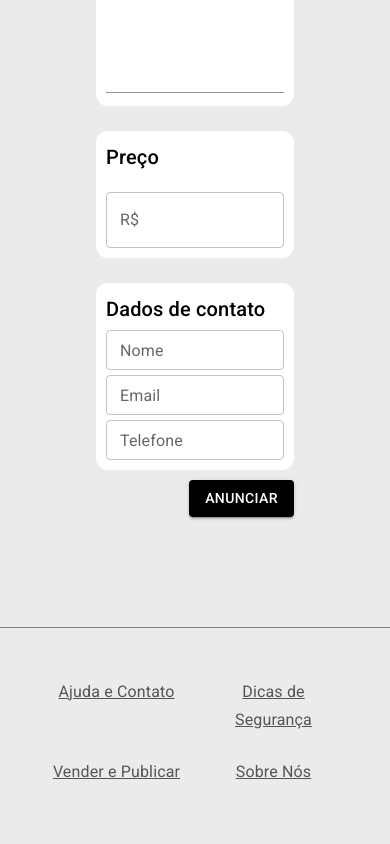
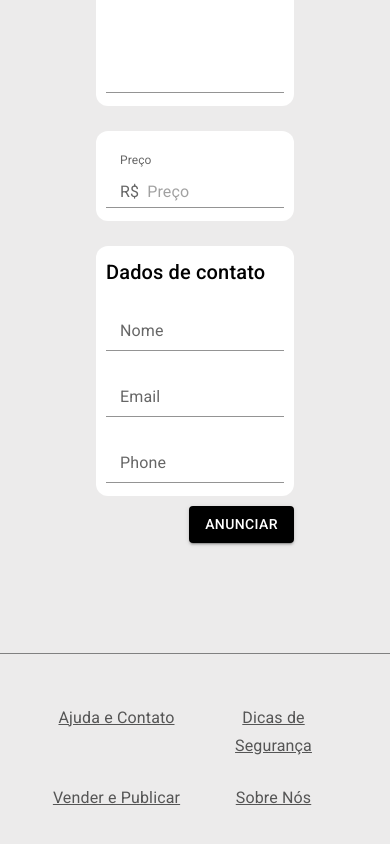
Before and after one commit to DiegoReso/Anunx-React18-NextJS13.4, a Next.js app: page /user/publish in a window 390 px wide. Shown: the part 960-1804 px from the top of the page. Built offline with nearby package versions, Linux system fonts and the light colour scheme.

Commit message:
name,price,email and phone validation

```diff
--- a/app/user/publish/page.js
+++ b/app/user/publish/page.js
@@ -15,6 +15,9 @@ const styleInputLabel ={
   color : 'black'
 }
 
+const formStyle = {
+  mt: '15px'
+}
 
 
 const validationSchema = yup.object().shape({
@@ -29,6 +32,18 @@ const validationSchema = yup.object().shape({
     .min(50, 'Escreva uma descrição com min 50 caracteres')
     .required('Campo Obrigatório'),
 
+    price: yup.number()
+    .required('Campo Obrigatório'),
+
+    name: yup.string()
+    .required('Campo Obrigatório'),
+
+    email: yup.string()
+    .email('Digite um email válido')
+    .required('Campo Obrigatório'),
+
+    phone: yup.number()
+    .required('Campo Obrigatório')
 })
 
 
@@ -70,6 +85,10 @@ const Publish =()=>{
           title: '',
           category: '',
           description: '',
+          price: '',
+          name: '',
+          email: '',
+          phone:'',
         }}
         validationSchema={validationSchema}
         onSubmit={(values)=>{
@@ -293,6 +312,8 @@ const Publish =()=>{
                     <InputLabel sx={styleInputLabel}>Escreva os detalhes do item que esta vendendo</InputLabel>
                     <Input
                       name="description"
+                      value={values.description}
+                      onChange={handleChange}
                       multiline
                       rows={6}
 
@@ -309,23 +330,23 @@ const Publish =()=>{
                 sx={{mt: '25px'}}
                 >
                   <Box sx={{bgcolor:'white',borderRadius: '12px', p:'10px'}}>
-                    <Typography
-                    component="h6"
-                    variant="h6"
-                    >
-                      Preço
-                    </Typography>
+
                     <br />
-                      <FormControl fullWidth variant="outlined">
-
-                        <OutlinedInput
-                          onChange={()=>{}}
-                          startAdornment ={<InputAdornment position="start">R$</InputAdornment>}
+                      <FormControl fullWidth error={errors.price}>
+                        <InputLabel>Preço</InputLabel>
+                        <Input
+                          name="price"
+                          value={values.price}
+                          onChange={handleChange}
+                          startAdornment ={<InputAdornment sx={{ml:'14px'}}position="start">R$</InputAdornment>}
                           labelWidth={40}
+                          placeholder="Preço"
 
                       />
 
-
+                      <FormHelperText>
+                        {errors.price}
+                      </FormHelperText>
                     </FormControl>
                   </Box>
                 </Container>
@@ -343,28 +364,51 @@ const Publish =()=>{
                   >
                     Dados de contato
                   </Typography>
-                  <TextField
-                    sx={{mt: '5px'}}
-                    label="Nome"
-                    size="small"
-                    variant="outlined"
-                    fullWidth
-                  />
 
-                    <TextField
-                    sx={{mt: '5px'}}
-                    label="Email"
-                    size="small"
-                    variant="outlined"
-                    fullWidth
-                  />
-                    <TextField
-                    sx={{mt: '5px'}}
-                    label="Telefone"
-                    size="small"
-                    variant="outlined"
-                    fullWidth
-                  />
+                   <FormControl sx={formStyle} fullWidth error={errors.name}>
+                        <InputLabel>Nome</InputLabel>
+                        <Input
+                          name="name"
+                          value={values.name}
+                          onChange={handleChange}
+                          placeholder="Nome"
+
+                      />
+
+                      <FormHelperText>
+                        {errors.name}
+                      </FormHelperText>
+                    </FormControl>
+
+                    <FormControl  sx={formStyle} fullWidth error={errors.email}>
+                        <InputLabel>Email</InputLabel>
+                        <Input
+                          name="email"
+                          value={values.email}
+                          onChange={handleChange}
+                          placeholder="E-mail"
+
+                      />
+
+                      <FormHelperText>
+                        {errors.email}
+                      </FormHelperText>
+                    </FormControl>
+
+                    <FormControl  sx={formStyle} fullWidth error={errors.phone}>
+                        <InputLabel>Phone</InputLabel>
+                        <Input
+                          name="phone"
+                          value={values.prone}
+                          onChange={handleChange}
+                          placeholder="Telefone"
+
+                      />
+
+                      <FormHelperText>
+                        {errors.phone}
+                      </FormHelperText>
+                    </FormControl>
                   </Box>
 
                 </Container>
```
